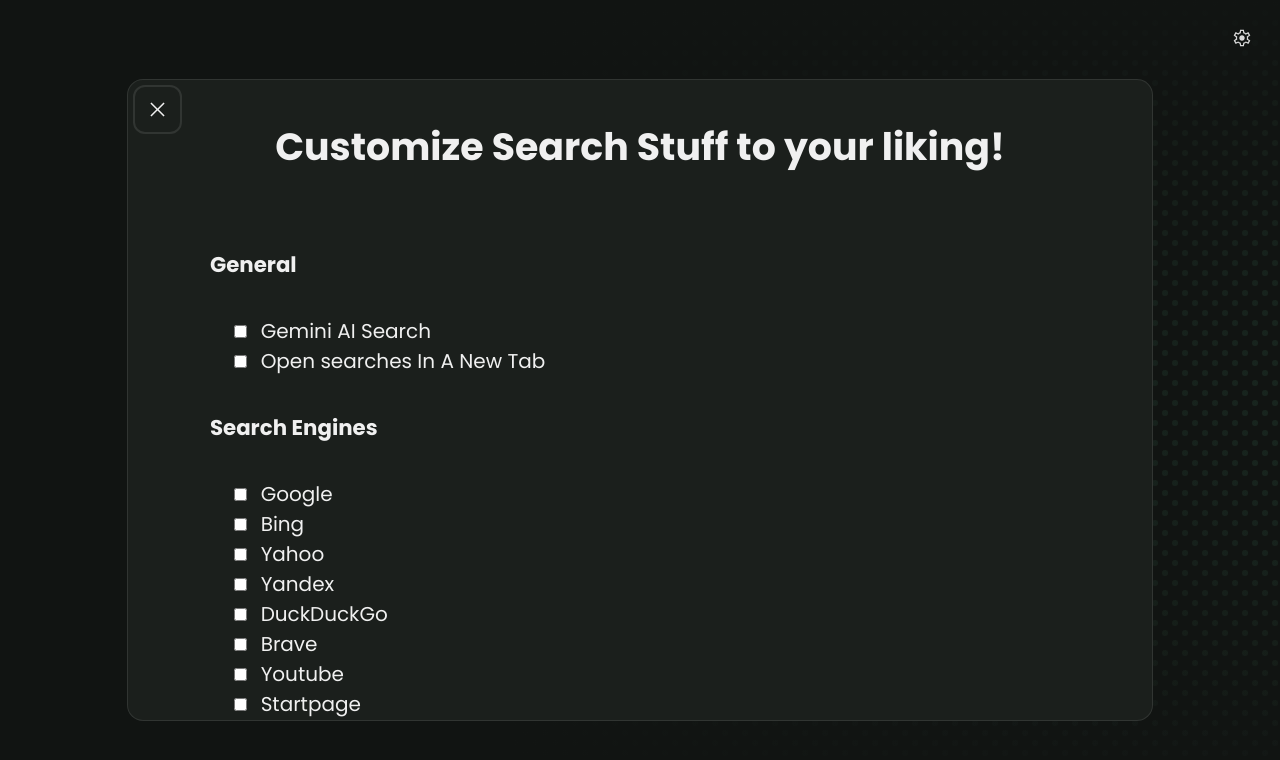
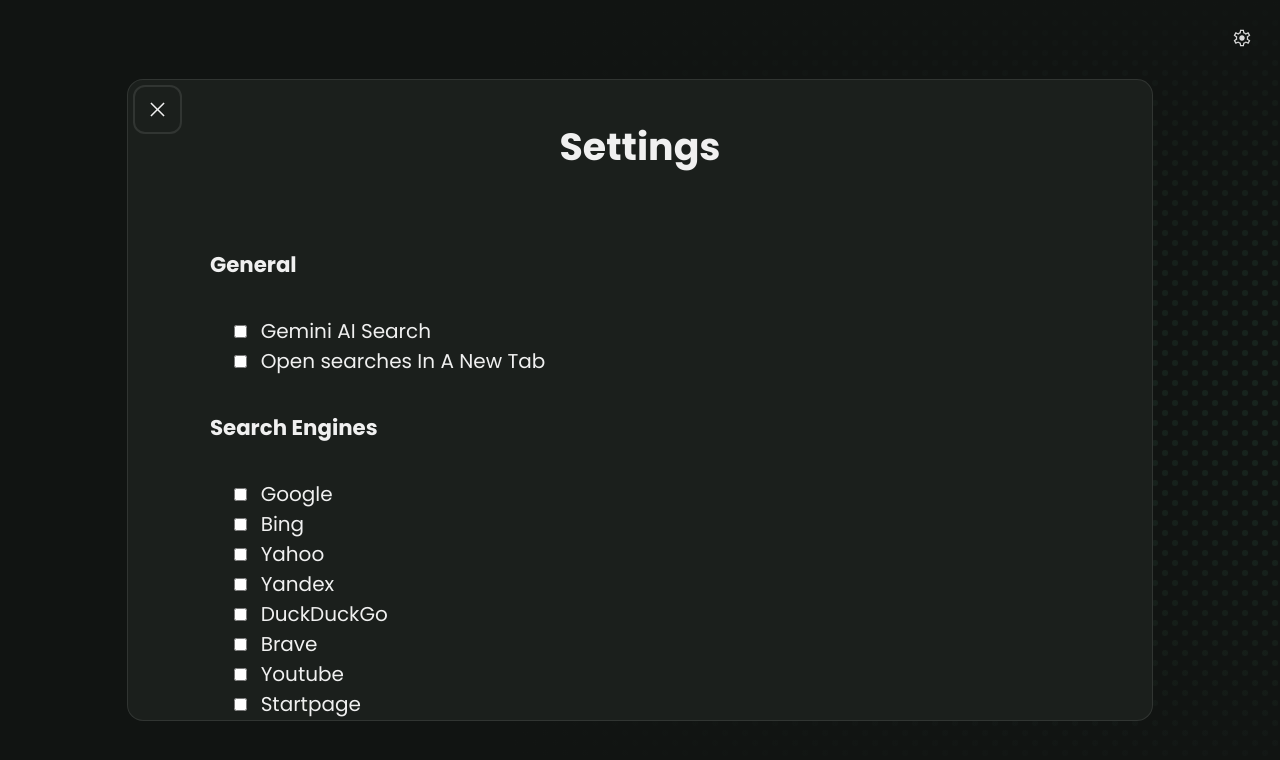
Before and after one commit to KainoaNewton/Search-Engine, a website: page index.html in a window 1280 px wide. Both pictures are taken after a click on the button 1242 px from the left and 38 px from the top of the page. Drawn offline with Linux system fonts and the light colour scheme.

Commit message:
Update index.html

```diff
--- a/index.html
+++ b/index.html
@@ -23,7 +23,7 @@
                     d="m249-207-42-42 231-231-231-231 42-42 231 231 231-231 42 42-231 231 231 231-42 42-231-231-231 231Z" />
             </svg>
         </button>
-        <h3 style="width: 100%;">Customize Search Stuff to your liking!</h3>
+        <h3 style="width: 100%;">Settings</h3>
         <h5 style="margin-left: 8%;">General</h5>
         <div id="general-settings">
             <div class="general-setting">
```
